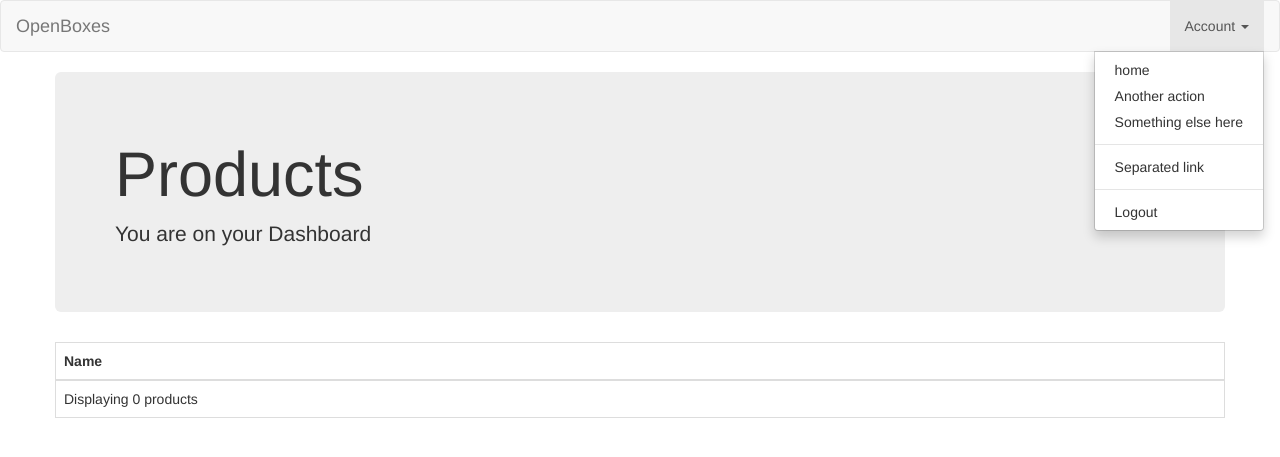
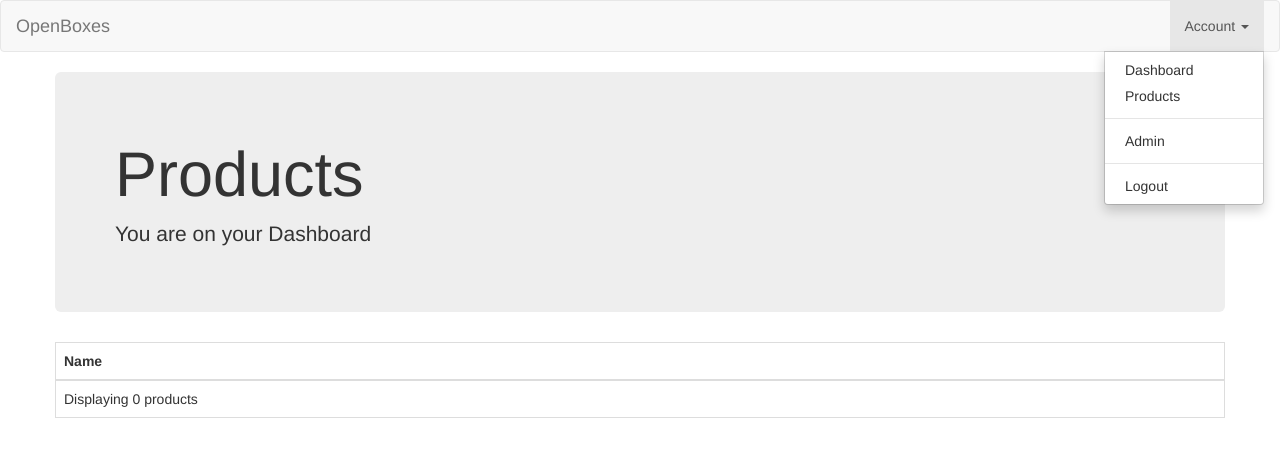
Before and after one commit to jmiranda/openboxes-django, a Django app: page /products/ in a window 1280 px wide, after a click on "Account". Shown: the top 457 px of the page. Run offline with Django 3.2, Linux system fonts and the light colour scheme; data that the repository does not hold is empty; some libraries are stand-ins or nearby versions.

Commit message:
added correct urls for product list and admin

```diff
--- a/templates/base.html
+++ b/templates/base.html
@@ -29,17 +29,14 @@
                             </a>
                             <ul class="dropdown-menu" role="menu">
                                 <li>
-                                    <a href="/home">home</a>
+                                    <a href="/">Dashboard</a>
                                 </li>
                                 <li>
-                                    <a href="#">Another action</a>
-                                </li>
-                                <li>
-                                    <a href="#">Something else here</a>
+                                    <a href="/products">Products</a>
                                 </li>
                                 <li class="divider"></li>
                                 <li>
-                                    <a href="#">Separated link</a>
+                                    <a href="/admin">Admin</a>
                                 </li>
                                 <li class="divider"></li>
                                 <li>
```
